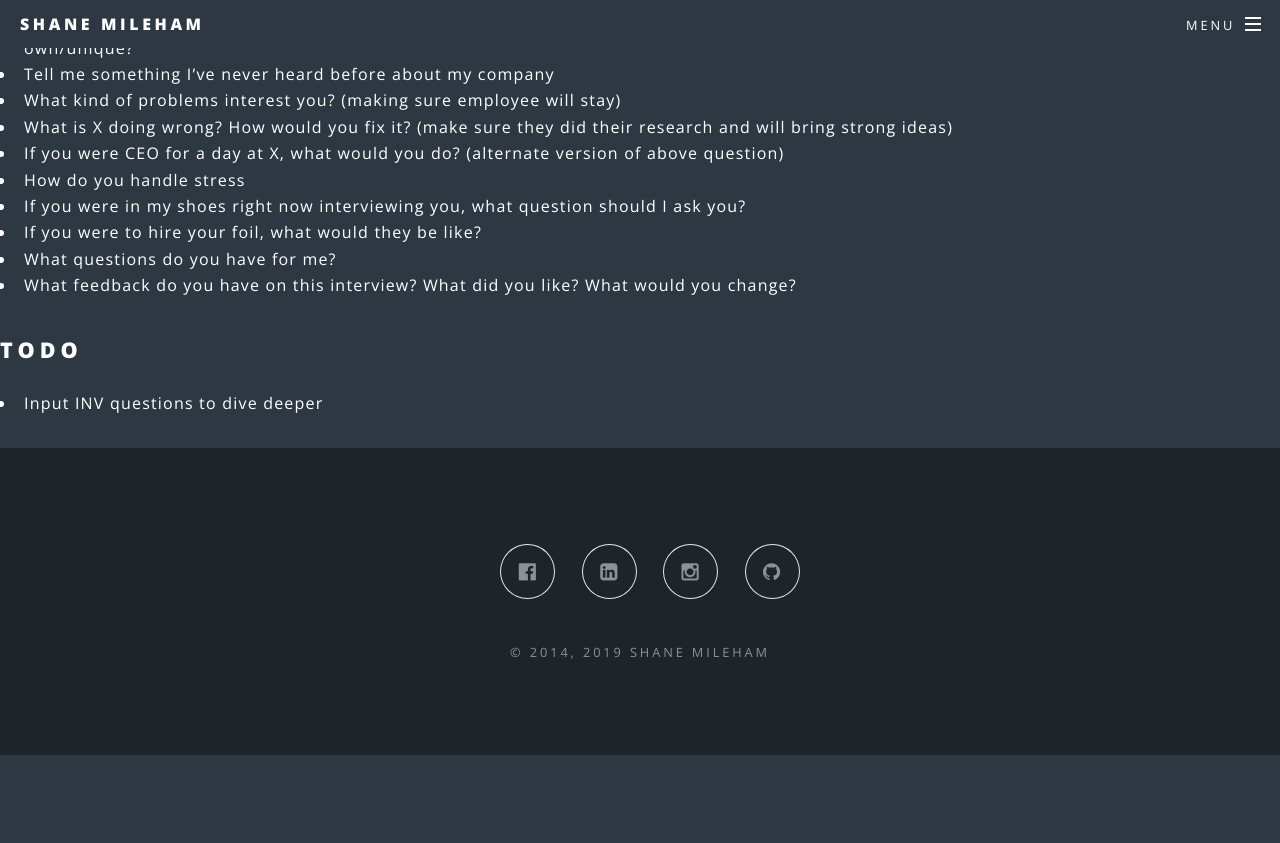
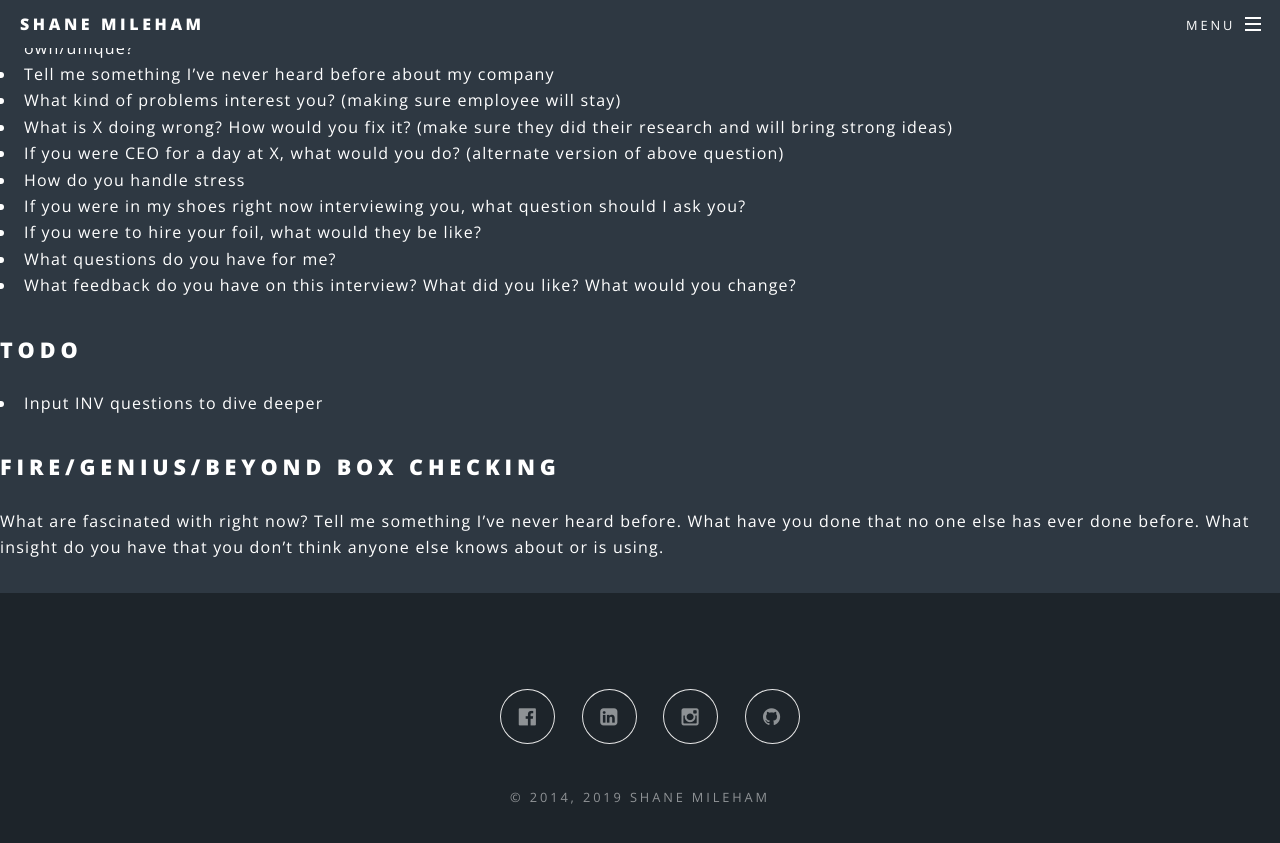
Before and after one commit to shanemileham/shanemileham.github.io, a Jekyll site: the page built from _kb/professional/hiring/interview.md, in a window 1280 px wide and 900 px high, scrolled down 1548 px. Shown: the top 843 px of the window. Built offline with Jekyll 4.4.1, drawn with Linux system fonts in a browser that asks for light colours; comment, search, counter and statistics services are not loaded; before the commit the page ends 2303 px from its top, so only the background shows below that.

Commit message:
Added interview questions

```diff
--- a/_kb/professional/hiring/interview.md
+++ b/_kb/professional/hiring/interview.md
@@ -59,3 +59,9 @@ And of course
 
 ## TODO
 - Input INV questions to dive deeper
+
+## Fire/Genius/Beyond Box Checking
+What are fascinated with right now?
+Tell me something I've never heard before.
+What have you done that no one else has ever done before.
+What insight do you have that you don't think anyone else knows about or is using.
```
